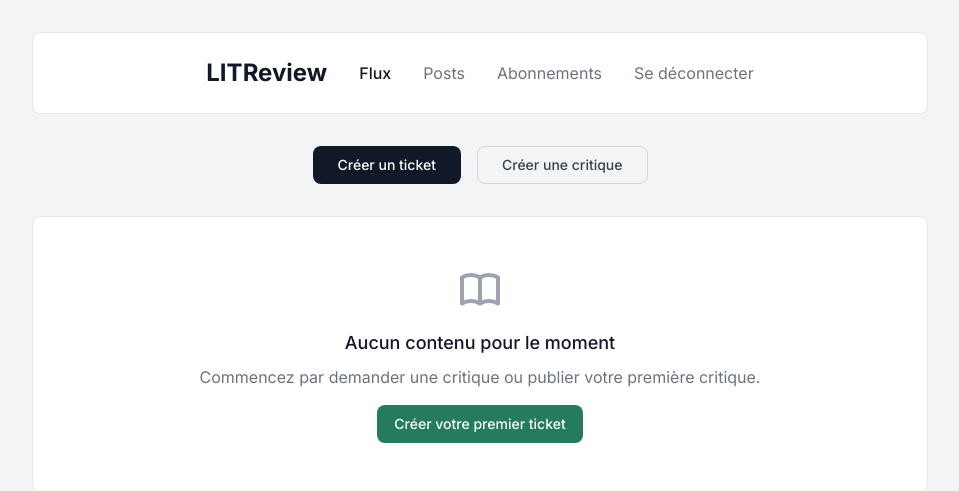
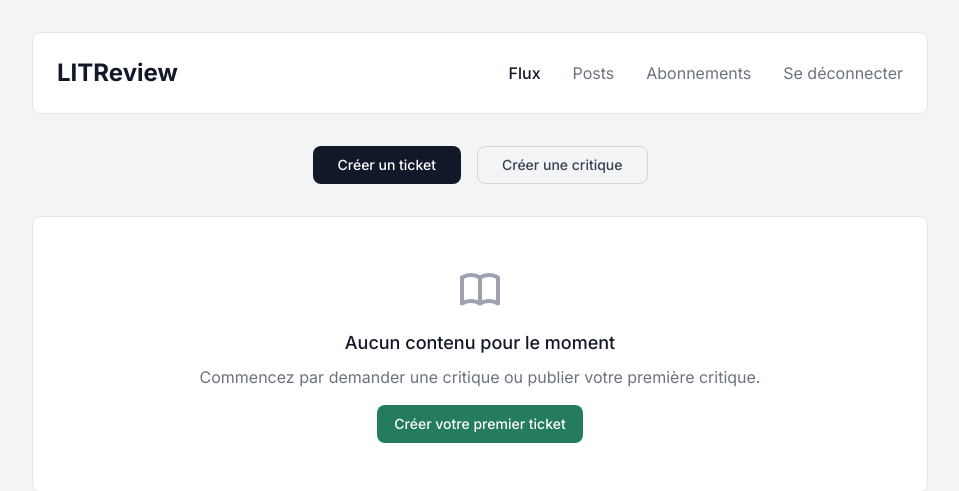
Before and after one commit to charlesdzadu/p9-oc-python, a Django app: page / in a window 1280 px wide. Shown: the top 491 px of the page, without its empty margins (160-1119 px from the left). Run offline with Django 5.2, Linux system fonts and the light colour scheme; the visitor is signed in with stand-in values (Sample User, id 1); data that the repository does not hold is empty; some libraries are stand-ins or nearby versions.

Commit message:
Refactor header template for improved layout and navigation
Updated the header.html template to enhance the layout by restructuring the navigation links into a flex container. This change improves the visual alignment and spacing of the navigation items, ensuring a more user-friendly interface.

```diff
--- a/books_review/authentication/templates/header.html
+++ b/books_review/authentication/templates/header.html
@@ -1,7 +1,8 @@
 <!-- Header Navigation -->
 <div class="bg-white rounded-lg border border-gray-200 p-6">
-    <div class="flex justify-center items-center space-x-8">
+    <div class="flex justify-between items-center">
         <h1 class="text-2xl font-bold text-gray-900">LITReview</h1>
+        <div class="flex items-center space-x-8">
             <a href="{% url 'reviews:home' %}"
                class="{% if request.resolver_match.view_name == 'reviews:home' %}text-gray-900 font-medium{% else %}text-gray-500 hover:text-gray-700 transition-colors{% endif %}">
                 Flux
@@ -17,3 +18,4 @@
             </a>
         </div>
     </div>
+</div>
```
Lines whose indentation alone changed are shown as unchanged.
